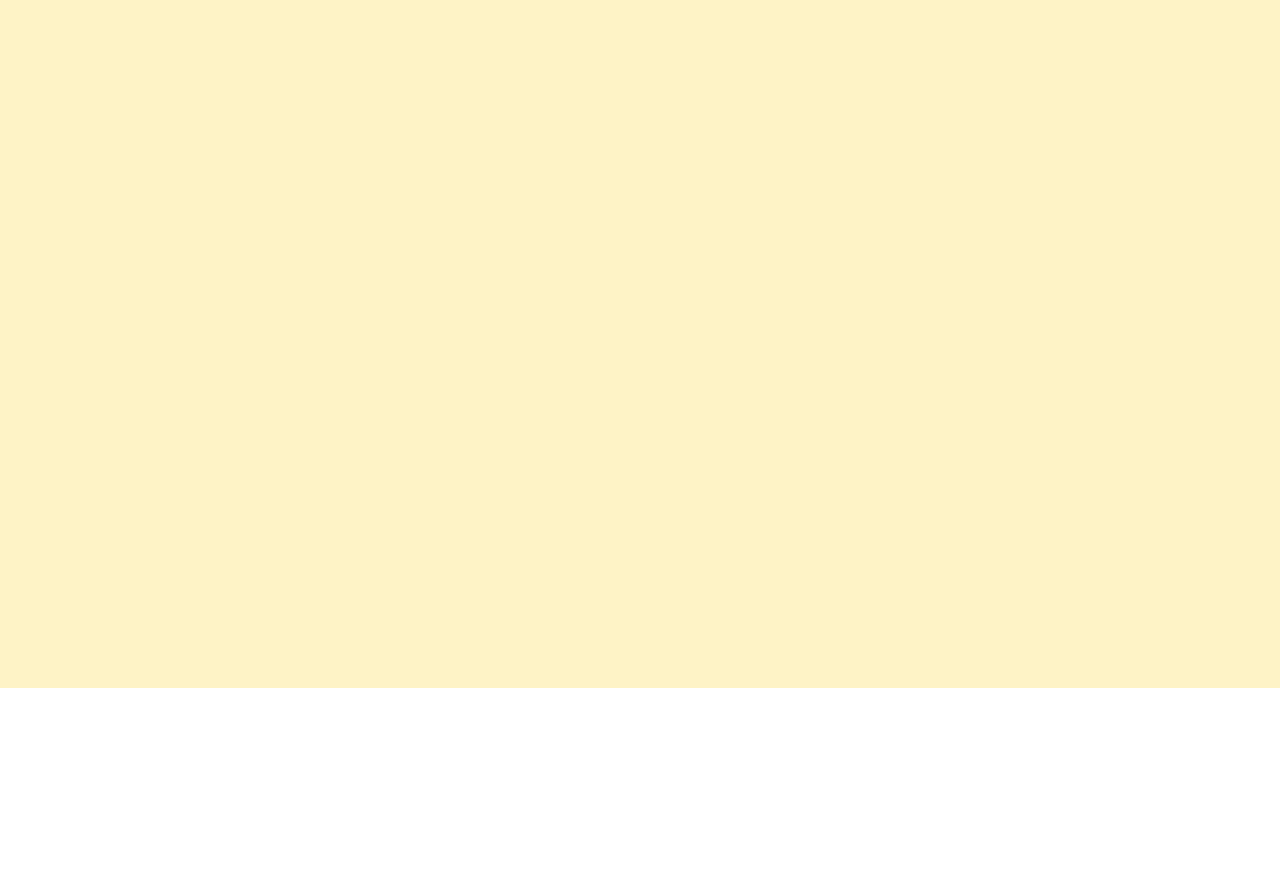
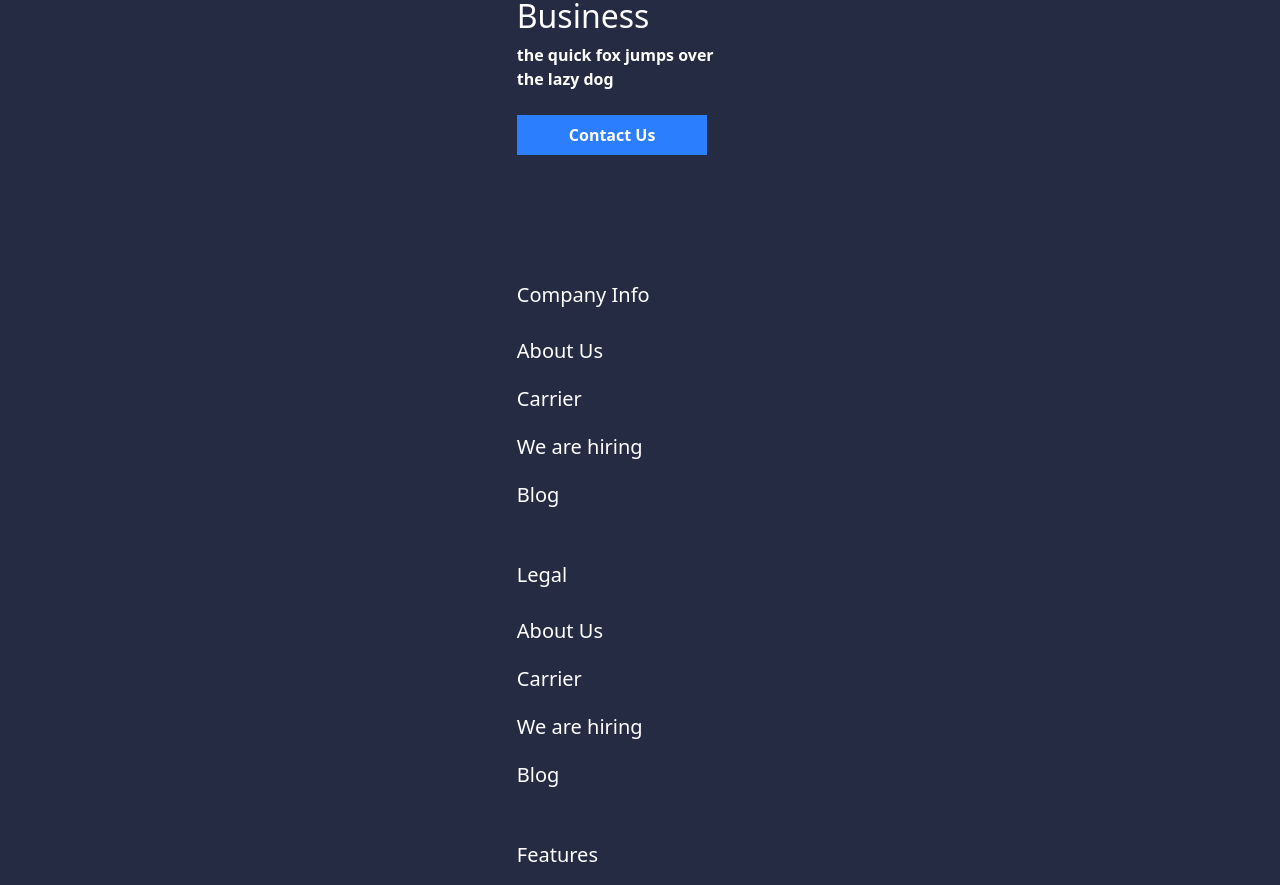
Before and after one commit to Umuras/E-Commerce-Project, a React (Vite) app: page / in a window 1280 px wide. Shown: the part 747-1632 px from the top of the page. Before the commit the page ends 1435 px from the top, so only its background shows below. Built offline with nearby package versions, Linux system fonts and the light colour scheme; a web font is replaced by a local one.

Commit message:
Footer finished.

```diff
--- a/src/layout/Footer.jsx
+++ b/src/layout/Footer.jsx
@@ -1,7 +1,98 @@
+import {
+  Facebook,
+  Instagram,
+  MapPin,
+  Navigation,
+  Phone,
+  Youtube,
+  Twitter,
+} from "lucide-react";
+
 export function Footer() {
   return (
     <>
-      <div className=""></div>
+      <footer className="bg-[#252B42] w-full min-h-[1850px] h-auto flex flex-col items-center justify-start">
+        <div className="flex flex-col items-center w-full max-w-[352px] h-[296px] mt-8">
+          <div className="w-[70%]">
+            <h2 className="font-bold text-white text-2xl w-full">
+              Consulting Agency For Your Business{" "}
+            </h2>
+            <p className="font-bold text-white mt-2 m-0 w-[80%] mb-4">
+              the quick fox jumps over the lazy dog{" "}
+            </p>
+            <button className="px-13 py-2 bg-blue-500 font-bold text-white rounded-full">
+              Contact Us
+            </button>
+            <div className="flex flex-col items-start w-full max-w[239px] max-h-[1052px] mt-32 gap-4">
+              <div>
+                <h5 className="text-white gap-4">Company Info</h5>
+              </div>
+              <div className="flex flex-col gap-3 mb-4">
+                <h5 className="text-white">About Us</h5>
+                <h5 className="text-white">Carrier</h5>
+                <h5 className="text-white">We are hiring</h5>
+                <h5 className="text-white">Blog</h5>
+              </div>
+              <div>
+                <h5 className="text-white gap-4">Legal</h5>
+              </div>
+              <div className="flex flex-col gap-3 mb-4">
+                <h5 className="text-white">About Us</h5>
+                <h5 className="text-white">Carrier</h5>
+                <h5 className="text-white">We are hiring</h5>
+                <h5 className="text-white">Blog</h5>
+              </div>
+              <div>
+                <h5 className="text-white gap-4">Features</h5>
+              </div>
+              <div className="flex flex-col gap-3 mb-4">
+                <h5 className="text-white">Business Marketing</h5>
+                <h5 className="text-white">User Analytic</h5>
+                <h5 className="text-white">Live Chat</h5>
+                <h5 className="text-white">Unlimited Support</h5>
+              </div>
+              <div>
+                <h5 className="text-white gap-4">Resources</h5>
+              </div>
+              <div className="flex flex-col gap-3 mb-4">
+                <h5 className="text-white">IOS & Android</h5>
+                <h5 className="text-white">Watch a Demo</h5>
+                <h5 className="text-white">Customers</h5>
+                <h5 className="text-white">API</h5>
+              </div>
+              <div>
+                <h5 className="text-white gap-4">Get In Touch</h5>
+              </div>
+              <div className="flex flex-col gap-3 mb-4">
+                <div className="flex gap-2">
+                  <Phone className="w-6 h-6 text-[#8EC2F2]" />
+                  <h6 className="text-white">(480) 555-0103</h6>
+                </div>
+                <div className="flex gap-2">
+                  <MapPin className="w-6 h-6 text-[#8EC2F2]" />
+                  <h6 className="text-white">4517 Washington Ave.</h6>
+                </div>
+                <div className="flex gap-2">
+                  <Navigation className="w-6 h-6 text-[#8EC2F2]" />
+                  <h6 className="text-white">debra.holt@example.com</h6>
+                </div>
+              </div>
+
+              <div className="mt-4">
+                <h6 className="text-white">Made With Love By Finland</h6>
+                <h6 className="text-white">All Right Reserved</h6>
+              </div>
+
+              <div className="flex gap-4">
+                <Facebook className="text-[#8EC2F2]" />
+                <Instagram className="text-[#8EC2F2]" />
+                <Twitter className="text-[#8EC2F2]" />
+                <Youtube className="text-red-600" />
+              </div>
+            </div>
+          </div>
+        </div>
+      </footer>
     </>
   );
 }
--- a/src/layout/PageContent.jsx
+++ b/src/layout/PageContent.jsx
@@ -1,4 +1,5 @@
 import { HomePage } from "../pages/HomePage";
+import { Footer } from "./Footer";
 import { Header } from "./Header";
 import { HeaderNew } from "./HeaderNew";
 
@@ -7,7 +8,8 @@
     <>
       <HeaderNew />
       <main>{children}</main>
-      <HomePage />
+      {/* <HomePage /> */}
+      <Footer />
     </>
   );
 }
```
